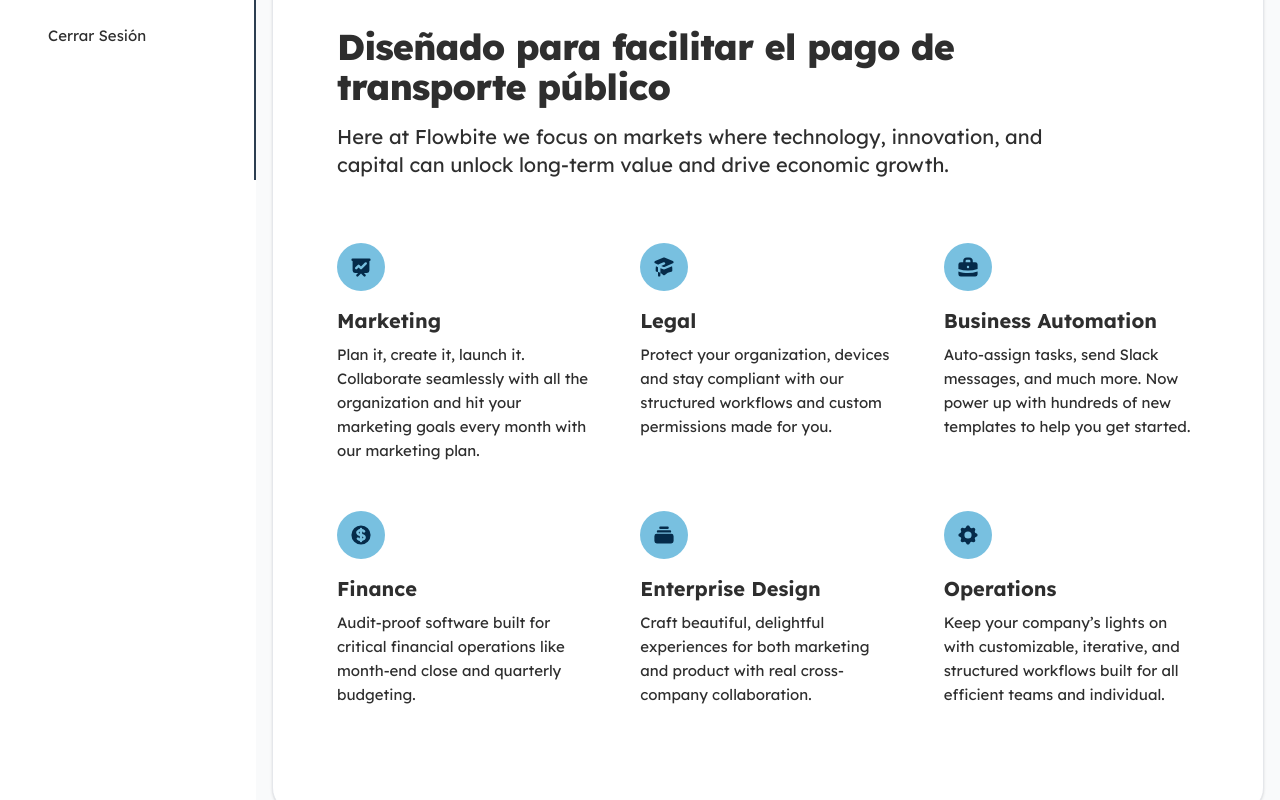
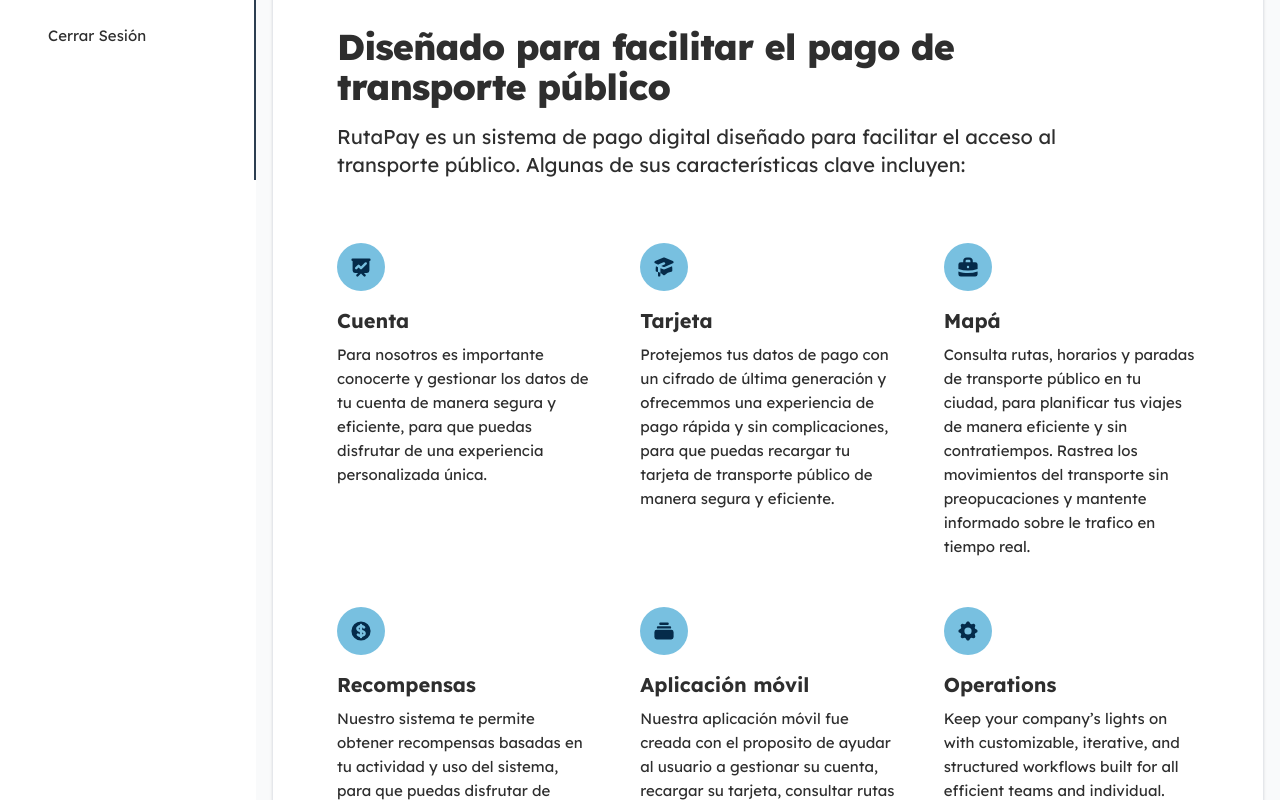
Before and after one commit to RutaPay/Web, a Vue app: page /dashboard in a window 1280 px wide. Shown: the part 620-1420 px from the top of the page. Built offline with nearby package versions, Linux system fonts and the light colour scheme; some icons are missing.

Commit message:
Update DashboardView content and localization for improved user experience

```diff
--- a/src/views/DashboardView.vue
+++ b/src/views/DashboardView.vue
@@ -68,8 +68,8 @@ const sidebarStore = useSidebarStore()
                 Diseñado para facilitar el pago de transporte público
               </h2>
               <p class="text-text-dark sm:text-xl">
-                Here at Flowbite we focus on markets where technology, innovation, and capital can
-                unlock long-term value and drive economic growth.
+                RutaPay es un sistema de pago digital diseñado para facilitar el acceso al transporte público.
+                Algunas de sus características clave incluyen:
               </p>
             </div>
             <div class="space-y-8 md:grid md:grid-cols-2 lg:grid-cols-3 md:gap-12 md:space-y-0">
@@ -90,10 +90,10 @@ const sidebarStore = useSidebarStore()
                     ></path>
                   </svg>
                 </div>
-                <h3 class="mb-2 text-xl font-bold text-text-dark">Marketing</h3>
+                <h3 class="mb-2 text-xl font-bold text-text-dark">Cuenta</h3>
                 <p class="text-text-dark">
-                  Plan it, create it, launch it. Collaborate seamlessly with all the organization
-                  and hit your marketing goals every month with our marketing plan.
+                  Para nosotros es importante conocerte y gestionar los datos de tu cuenta
+                  de manera segura y eficiente, para que puedas disfrutar de una experiencia personalizada única.
                 </p>
               </div>
               <div>
@@ -111,10 +111,10 @@ const sidebarStore = useSidebarStore()
                     ></path>
                   </svg>
                 </div>
-                <h3 class="mb-2 text-xl font-bold text-text-dark">Legal</h3>
+                <h3 class="mb-2 text-xl font-bold text-text-dark">Tarjeta</h3>
                 <p class="text-text-dark">
-                  Protect your organization, devices and stay compliant with our structured
-                  workflows and custom permissions made for you.
+                  Protejemos tus datos de pago con un cifrado de última generación y ofrecemmos una experiencia
+                  de pago rápida y sin complicaciones, para que puedas recargar tu tarjeta de transporte público de manera segura y eficiente.
                 </p>
               </div>
               <div>
@@ -137,10 +137,10 @@ const sidebarStore = useSidebarStore()
                     ></path>
                   </svg>
                 </div>
-                <h3 class="mb-2 text-xl font-bold text-text-dark">Business Automation</h3>
+                <h3 class="mb-2 text-xl font-bold text-text-dark">Mapá</h3>
                 <p class="text-text-dark">
-                  Auto-assign tasks, send Slack messages, and much more. Now power up with hundreds
-                  of new templates to help you get started.
+                  Consulta rutas, horarios y paradas de transporte público en tu ciudad, para planificar tus viajes de manera eficiente y sin contratiempos.
+                  Rastrea los movimientos del transporte sin preopucaciones y mantente informado sobre le trafico en tiempo real.
                 </p>
               </div>
               <div>
@@ -163,10 +163,10 @@ const sidebarStore = useSidebarStore()
                     ></path>
                   </svg>
                 </div>
-                <h3 class="mb-2 text-xl font-bold text-text-dark">Finance</h3>
+                <h3 class="mb-2 text-xl font-bold text-text-dark">Recompensas</h3>
                 <p class="text-text-dark">
-                  Audit-proof software built for critical financial operations like month-end close
-                  and quarterly budgeting.
+                  Nuestro sistema te permite obtener recompensas basadas en tu actividad y uso del sistema,
+                  para que puedas disfrutar de beneficios exclusivos y promociones especiales, como recargas gratuitas, participación en sorteos y más.
                 </p>
               </div>
               <div>
@@ -184,10 +184,10 @@ const sidebarStore = useSidebarStore()
                     ></path>
                   </svg>
                 </div>
-                <h3 class="mb-2 text-xl font-bold text-text-dark">Enterprise Design</h3>
+                <h3 class="mb-2 text-xl font-bold text-text-dark">Aplicación móvil</h3>
                 <p class="text-text-dark">
-                  Craft beautiful, delightful experiences for both marketing and product with real
-                  cross-company collaboration.
+                  Nuestra aplicación móvil fue creada con el proposito de ayudar al usuario a gestionar su cuenta, recargar su tarjeta, consultar rutas y horarios, obtener recompensas y mantenerse informado sobre el transporte público en tiempo real, para que puedas disfrutar de una experiencia de transporte público más conveniente y eficiente.
+                  Además, tendrá la opción de pagar el transporte escanenado un código QR, para que puedas acceder al transporte público de manera rápida y sin complicaciones.
                 </p>
               </div>
               <div>
@@ -220,7 +220,6 @@ const sidebarStore = useSidebarStore()
     </div>
   </main>
 </template>
-
 <script lang="ts">
 export default {
   name: 'DashboardView',
```
